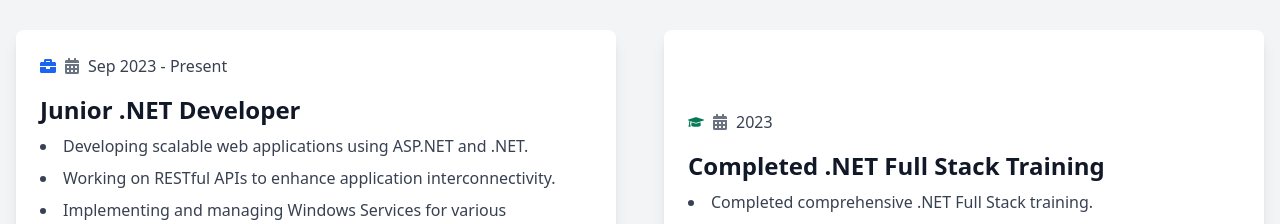
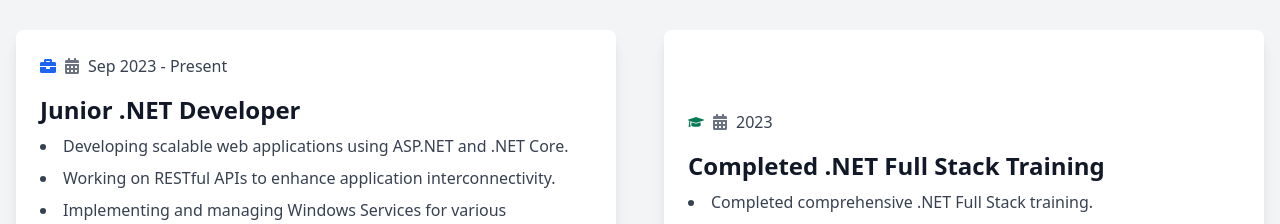
Before and after one commit to ChiragBhoyar14/Portfolio-2, a React (Vite) app: page / in a window 1280 px wide. Shown: the part 2340-2564 px from the top of the page. Built offline with nearby package versions, Linux system fonts and the light colour scheme.

Commit message:
Change in carrer section

```diff
--- a/src/Component/Career_Component.jsx
+++ b/src/Component/Career_Component.jsx
@@ -9,7 +9,7 @@ const Career_Component = () => {
       company: "Revalsys Technology",
       period: "Sep 2023 - Present",
       description: `
-         Developing scalable web applications using ASP.NET and .NET.
+         Developing scalable web applications using ASP.NET and .NET Core.
          Working on RESTful APIs to enhance application interconnectivity.
          Implementing and managing Windows Services for various applications.
          Utilizing ADO.NET for efficient database interactions.
```
